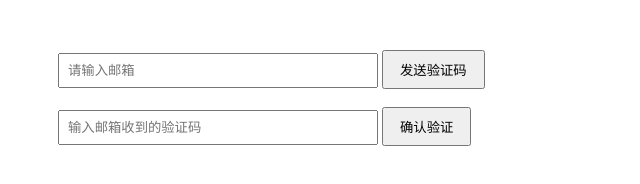
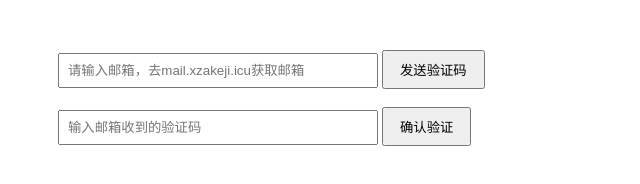
Before and after one commit to xzakeji/kkk, a plain HTML site: page index.html in a window 1280 px wide. Shown: the whole page, without its empty margins (0-640 px from the left). Drawn offline with Linux system fonts and the light colour scheme.

Commit message:
Update email input placeholder for clarity

```diff
--- a/index.html
+++ b/index.html
@@ -6,7 +6,7 @@
 </head>
 <body>
 <div style="margin:50px;">
-    <input type="email" id="email" placeholder="请输入邮箱" style="padding:8px;width:300px;">
+    <input type="email" id="email" placeholder="请输入邮箱，去mail.xzakeji.icu获取邮箱" style="padding:8px;width:300px;">
     <button id="sendBtn" style="padding:8px 16px;">发送验证码</button>
     <br><br>
     <input type="text" id="code" placeholder="输入邮箱收到的验证码" style="padding:8px;width:300px;">
```
